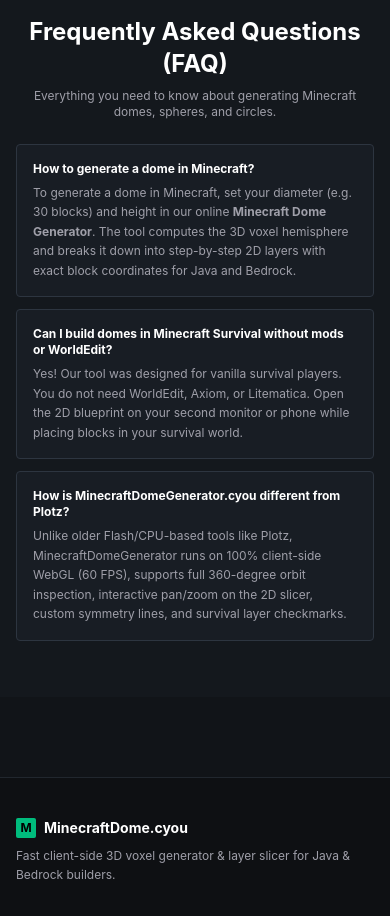
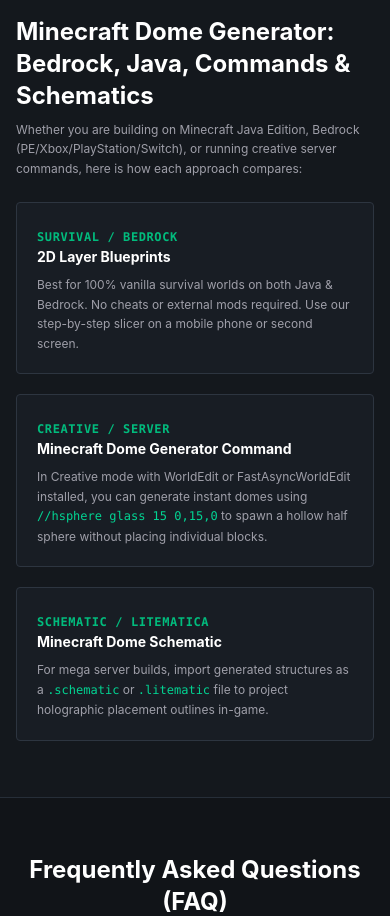
Before and after one commit to AbbasGawali/MinecraftDomeGenerator, a Next.js app: page / in a window 390 px wide. Shown: the part 5500-6416 px from the top of the page. Built offline with nearby package versions, Linux system fonts and the light colour scheme.

Commit message:
feat: naturally integrate target SERP keywords for dome roofs, bedrock, half sphere, commands and schematics

```diff
--- a/src/app/layout.tsx
+++ b/src/app/layout.tsx
@@ -13,10 +13,14 @@
     'minecraft dome generator',
     'minecraft dome generator 3d',
     'minecraft dome generator online',
+    'minecraft dome roof',
+    'minecraft dome roof generator',
+    'minecraft half sphere generator',
+    'minecraft dome generator bedrock',
+    'minecraft dome generator command',
+    'minecraft dome generator schematic',
+    'minecraft dome schematic',
     'minecraft dome maker',
-    'minecraft dome blueprint',
-    'minecraft half sphere generator',
-    'minecraft hemisphere roof layer plans',
     'plotz minecraft dome generator',
     'minecraft sphere generator',
     'minecraft circle generator',
@@ -25,7 +29,6 @@
     'minecraft glass dome calculator',
     'layer by layer minecraft dome',
     'minecraft voxel generator 3d',
-    'minecraft bedrock dome generator',
     'minecraft java dome blueprints',
   ],
   authors: [{ name: 'MinecraftDomeGenerator.cyou Team' }],
--- a/src/app/page.tsx
+++ b/src/app/page.tsx
@@ -239,7 +239,7 @@
               How to Generate a Dome in Minecraft (Survival &amp; Creative)
             </h2>
             <p className={`text-xs sm:text-sm leading-relaxed ${isDark ? 'text-zinc-400' : 'text-slate-600'}`}>
-              Building a rounded <strong>minecraft dome roof</strong> or glass biosphere requires converting continuous 3D sphere formulas into discrete 1x1x1 Minecraft voxels. Our online dome generator calculates the exact perimeter shell and slices it into 2D layer blueprints.
+              Building a rounded <strong>minecraft dome roof</strong>, observatory cap, or glass biosphere requires converting continuous 3D sphere mathematical formulas into discrete 1x1x1 Minecraft voxels. Our free online <strong>minecraft half sphere generator</strong> calculates the exact perimeter shell and slices it into 2D layer blueprints.
             </p>
           </div>
 
@@ -283,22 +283,68 @@
         </div>
       </section>
 
-      {/* 6. FAQ (TARGETING TOP SEMRUSH QUESTIONS) */}
-      <section className={`py-14 transition-colors ${isDark ? 'bg-[#14181d]' : 'bg-white'}`}>
+      {/* 6. COMPARISON: COMMANDS VS SCHEMATICS VS 2D LAYER BLUEPRINTS */}
+      <section className={`py-14 border-b transition-colors ${isDark ? 'bg-[#14181d] border-[#262e38]' : 'bg-white border-stone-200'}`}>
+        <div className="max-w-4xl mx-auto px-4 sm:px-6 lg:px-8 space-y-6">
+          <div className="space-y-2">
+            <h2 className={`text-2xl font-bold ${isDark ? 'text-white' : 'text-slate-900'}`}>
+              Minecraft Dome Generator: Bedrock, Java, Commands &amp; Schematics
+            </h2>
+            <p className={`text-xs sm:text-sm leading-relaxed ${isDark ? 'text-zinc-400' : 'text-slate-600'}`}>
+              Whether you are building on Minecraft Java Edition, Bedrock (PE/Xbox/PlayStation/Switch), or running creative server commands, here is how each approach compares:
+            </p>
+          </div>
+
+          <div className="grid grid-cols-1 md:grid-cols-3 gap-5">
+            <div className={`p-5 rounded-sm border space-y-2 ${isDark ? 'bg-[#181d24] border-[#2d3540]' : 'bg-stone-50 border-stone-200'}`}>
+              <span className="text-emerald-500 font-mono text-xs font-bold uppercase tracking-wider">Survival / Bedrock</span>
+              <h3 className={`text-sm font-bold ${isDark ? 'text-white' : 'text-slate-900'}`}>
+                2D Layer Blueprints
+              </h3>
+              <p className={`text-xs leading-relaxed ${isDark ? 'text-zinc-400' : 'text-slate-600'}`}>
+                Best for 100% vanilla survival worlds on both Java &amp; Bedrock. No cheats or external mods required. Use our step-by-step slicer on a mobile phone or second screen.
+              </p>
+            </div>
+
+            <div className={`p-5 rounded-sm border space-y-2 ${isDark ? 'bg-[#181d24] border-[#2d3540]' : 'bg-stone-50 border-stone-200'}`}>
+              <span className="text-emerald-500 font-mono text-xs font-bold uppercase tracking-wider">Creative / Server</span>
+              <h3 className={`text-sm font-bold ${isDark ? 'text-white' : 'text-slate-900'}`}>
+                Minecraft Dome Generator Command
+              </h3>
+              <p className={`text-xs leading-relaxed ${isDark ? 'text-zinc-400' : 'text-slate-600'}`}>
+                In Creative mode with WorldEdit or FastAsyncWorldEdit installed, you can generate instant domes using <code className="text-emerald-400 font-mono">//hsphere glass 15 0,15,0</code> to spawn a hollow half sphere without placing individual blocks.
+              </p>
+            </div>
+
+            <div className={`p-5 rounded-sm border space-y-2 ${isDark ? 'bg-[#181d24] border-[#2d3540]' : 'bg-stone-50 border-stone-200'}`}>
+              <span className="text-emerald-500 font-mono text-xs font-bold uppercase tracking-wider">Schematic / Litematica</span>
+              <h3 className={`text-sm font-bold ${isDark ? 'text-white' : 'text-slate-900'}`}>
+                Minecraft Dome Schematic
+              </h3>
+              <p className={`text-xs leading-relaxed ${isDark ? 'text-zinc-400' : 'text-slate-600'}`}>
+                For mega server builds, import generated structures as a <code className="text-emerald-400 font-mono">.schematic</code> or <code className="text-emerald-400 font-mono">.litematic</code> file to project holographic placement outlines in-game.
+              </p>
+            </div>
+          </div>
+        </div>
+      </section>
+
+      {/* 7. FAQ (TARGETING TOP SEMRUSH & SERP QUERIES) */}
+      <section className={`py-14 transition-colors ${isDark ? 'bg-[#111418]' : 'bg-[#f8f9fa]'}`}>
         <div className="max-w-4xl mx-auto px-4 sm:px-6 lg:px-8 space-y-6">
           <div className="text-center space-y-2">
             <h2 className={`text-2xl font-bold ${isDark ? 'text-white' : 'text-slate-900'}`}>
               Frequently Asked Questions (FAQ)
             </h2>
             <p className={`text-xs ${isDark ? 'text-zinc-400' : 'text-slate-500'}`}>
-              Everything you need to know about generating Minecraft domes, spheres, and circles.
+              Everything you need to know about generating Minecraft domes, spheres, roof plans, and circular shapes.
             </p>
           </div>
 
           <div className="space-y-3 text-xs sm:text-sm">
             <div
               className={`p-4 space-y-1.5 rounded-sm border ${
-                isDark ? 'bg-[#181d24] border-[#2d3540]' : 'bg-stone-50 border-stone-200'
+                isDark ? 'bg-[#181d24] border-[#2d3540]' : 'bg-white border-stone-200 shadow-2xs'
               }`}
             >
               <h3 className={`font-bold ${isDark ? 'text-white' : 'text-slate-900'}`}>
@@ -311,27 +357,53 @@
 
             <div
               className={`p-4 space-y-1.5 rounded-sm border ${
-                isDark ? 'bg-[#181d24] border-[#2d3540]' : 'bg-stone-50 border-stone-200'
+                isDark ? 'bg-[#181d24] border-[#2d3540]' : 'bg-white border-stone-200 shadow-2xs'
               }`}
             >
               <h3 className={`font-bold ${isDark ? 'text-white' : 'text-slate-900'}`}>
-                Can I build domes in Minecraft Survival without mods or WorldEdit?
+                Does this Minecraft Dome Generator work on Bedrock Edition (PE, Xbox, Switch)?
               </h3>
               <p className={`text-xs leading-relaxed ${isDark ? 'text-zinc-400' : 'text-slate-600'}`}>
-                Yes! Our tool was designed for vanilla survival players. You do not need WorldEdit, Axiom, or Litematica. Open the 2D blueprint on your second monitor or phone while placing blocks in your survival world.
+                Yes! <strong>Minecraft Dome Generator Bedrock</strong> compatibility is 100% identical to Java Edition because both games use standard 1x1x1 grid blocks. Simply open the 2D layer slicer in your browser and build each layer step-by-step.
               </p>
             </div>
 
             <div
               className={`p-4 space-y-1.5 rounded-sm border ${
-                isDark ? 'bg-[#181d24] border-[#2d3540]' : 'bg-stone-50 border-stone-200'
+                isDark ? 'bg-[#181d24] border-[#2d3540]' : 'bg-white border-stone-200 shadow-2xs'
+              }`}
+            >
+              <h3 className={`font-bold ${isDark ? 'text-white' : 'text-slate-900'}`}>
+                How do I build a Minecraft dome roof?
+              </h3>
+              <p className={`text-xs leading-relaxed ${isDark ? 'text-zinc-400' : 'text-slate-600'}`}>
+                To create a <strong>minecraft dome roof</strong>, match the diameter of your building’s circular or square walls. Set the generator shape to Dome, adjust the height to your desired roof pitch, and follow the upper layers from the base up to the final crown cap block.
+              </p>
+            </div>
+
+            <div
+              className={`p-4 space-y-1.5 rounded-sm border ${
+                isDark ? 'bg-[#181d24] border-[#2d3540]' : 'bg-white border-stone-200 shadow-2xs'
+              }`}
+            >
+              <h3 className={`font-bold ${isDark ? 'text-white' : 'text-slate-900'}`}>
+                What is the command to make a dome in Minecraft?
+              </h3>
+              <p className={`text-xs leading-relaxed ${isDark ? 'text-zinc-400' : 'text-slate-600'}`}>
+                With WorldEdit installed on Java, stand at the center point and run <code className="text-emerald-500 font-mono">//hsphere glass [radius] 0,[radius],0</code> to generate a hollow upper half sphere. In vanilla Minecraft without mods, you use our 2D layer blueprint to place blocks manually.
+              </p>
+            </div>
+
+            <div
+              className={`p-4 space-y-1.5 rounded-sm border ${
+                isDark ? 'bg-[#181d24] border-[#2d3540]' : 'bg-white border-stone-200 shadow-2xs'
               }`}
             >
               <h3 className={`font-bold ${isDark ? 'text-white' : 'text-slate-900'}`}>
                 How is MinecraftDomeGenerator.cyou different from Plotz?
               </h3>
               <p className={`text-xs leading-relaxed ${isDark ? 'text-zinc-400' : 'text-slate-600'}`}>
-                Unlike older Flash/CPU-based tools like Plotz, MinecraftDomeGenerator runs on 100% client-side WebGL (60 FPS), supports full 360-degree orbit inspection, interactive pan/zoom on the 2D slicer, custom symmetry lines, and survival layer checkmarks.
+                Unlike older tools like Plotz, MinecraftDomeGenerator runs on 100% client-side WebGL (60 FPS), supports full 360-degree orbit inspection, interactive pan/zoom on the 2D slicer, custom symmetry lines, and survival layer checkmarks with full Light &amp; Dark mode support.
               </p>
             </div>
           </div>
```
